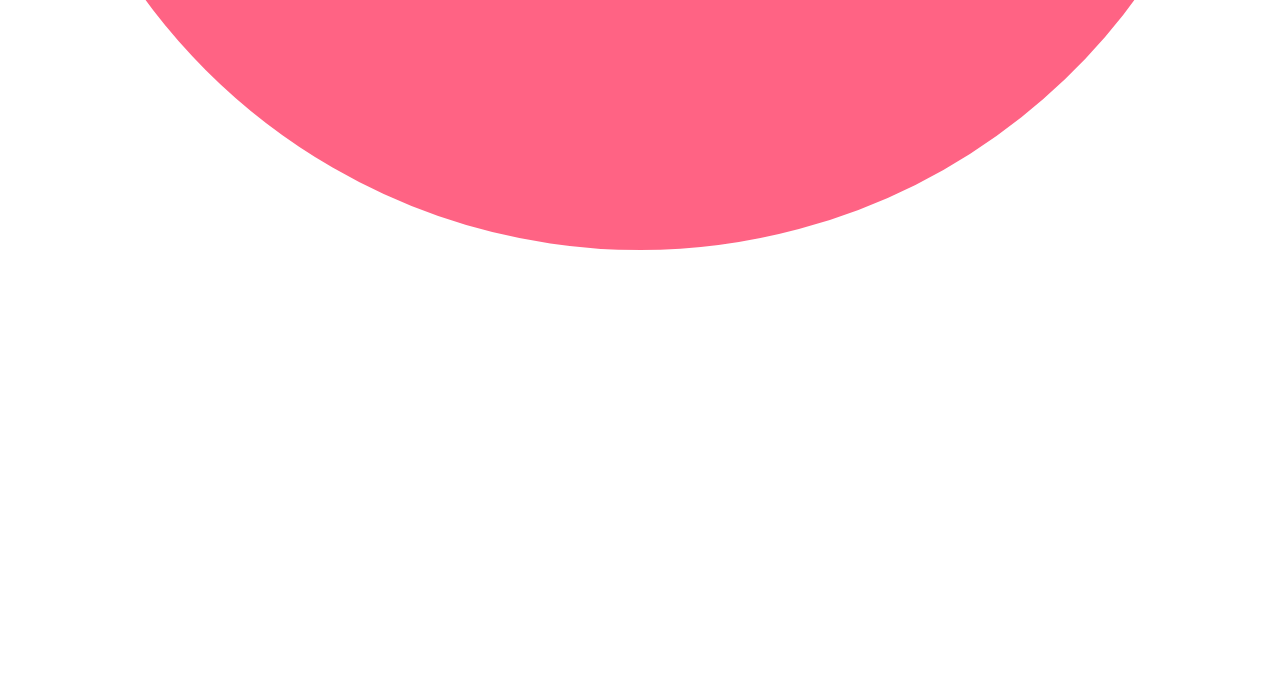
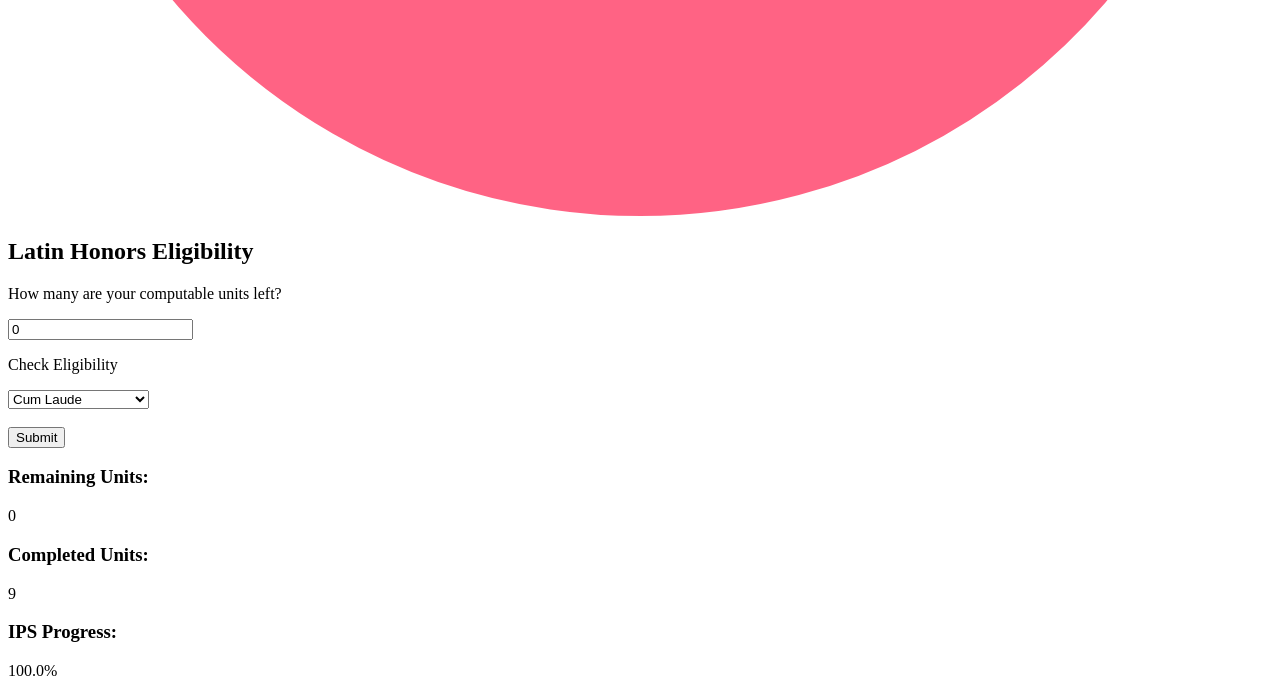
Before and after one commit to etaliae/CS42-MS, a Django app: page /dashboard/ in a window 1280 px wide. Shown: the part 1920-2608 px from the top of the page. Before the commit the page ends 2170 px from the top, so only its background shows below. Run offline with Django 5.2, Linux system fonts and the light colour scheme; data comes from the database, SQL or seed files in the repository.

Commit message:
Modified dashboard to add Latin Honors Eligibility feature

```diff
--- a/magis_sawrapped/dashboard/grades.py
+++ b/magis_sawrapped/dashboard/grades.py
@@ -115,3 +115,65 @@
     def letter_frequency(self):
         df = self.df
         return df.groupby('Final Grade')['Subject Code'].count().reset_index()
+
+    def qpi_by_course(self, minimum_courses=2):
+        df = self.df
+        df['Units'] = pd.to_numeric(df['Units'], errors='coerce')
+        df['Course'] = df['Subject Code'].str.split().str.get(0)
+        new_df = df.groupby('Course').apply(
+            lambda x: x['Weighted Grade'].sum() / x['Units'].sum()).reset_index()
+        new_df['Subjects'] = df.groupby(
+            'Course')['Subject Code'].count().reset_index()['Subject Code']
+        return new_df[new_df['Subjects'] >= minimum_courses]
+
+    def completed_units(self):
+        df = self.df
+        df['Units'] = pd.to_numeric(df['Units'], errors='coerce')
+        return df['Units'].sum()
+
+    def completed_units_delta(self):
+        df = self.df
+        df = df[df['Semester'] == self.last_sem].copy()
+        df['Units'] = pd.to_numeric(df['Units'], errors='coerce')
+        return df['Units'].sum()
+
+    def check_highest_possible(self, remaining_units, d, by_percent):
+        df = self.df
+        df['Units'] = pd.to_numeric(df['Units'], errors='coerce')
+        total_weighted = df['Weighted Grade'].sum()
+        multiplier = remaining_units / 100 if by_percent else 1
+        print('----------')
+        for letter, amount in d.items():
+            total_weighted += letters[letter] * (amount * multiplier)
+            print(letter, amount, letters[letter]*amount*multiplier)
+        total_units = df['Units'].sum() + remaining_units
+        highest_possible = round(total_weighted / total_units, 2)
+        return highest_possible
+
+    def check_minimum_required(self, remaining_units, honor):
+        df = self.df
+        taken_weighted = df['Weighted Grade'].sum()
+        total_units = df['Units'].sum() + remaining_units
+        remaining_weighted = (
+            honors_dict[honor][0] * total_units) - taken_weighted
+        return round(remaining_weighted/remaining_units, 2)
+
+    def analyze_courses(self, courses):
+        df = self.df
+        filtered_df = df.query('Course in @courses')
+        return filtered_df
+
+    def analyze_courses_qpi(self, courses):
+        df = self.analyze_courses(courses)
+        qpi = round(df['Weighted Grade'].sum() / df['Units'].sum(), 2)
+        return qpi
+
+    def qpi_vs_units(self):
+        df = self.df
+        qpi_sem_df = self.qpi_by_semester(exclude_intersession=True)
+        grouped_df = df.groupby('Semester')['Units'].sum().reset_index()
+        return pd.merge(qpi_sem_df, grouped_df, on='Semester')
+
+    def group_by_units(self):
+        df = self.df
+        return self.df.groupby('Semester')['Units'].sum().reset_index()
--- a/magis_sawrapped/dashboard/templates/dashboard/dashboard.html
+++ b/magis_sawrapped/dashboard/templates/dashboard/dashboard.html
@@ -6,14 +6,19 @@
 {% block header %}
 
 <script src="https://cdn.jsdelivr.net/npm/chart.js"></script>
+<script src="https://ajax.googleapis.com/ajax/libs/jquery/3.5.1/jquery.min.js"></script>
 
 {% endblock %}
 
 {% block content %}
 
+<!--Welcome Greeting-->
+
 <h1>Welcome, User!</h1>
 
-<div class="grades-table">
+<!--View Grade Table-->
+
+<div class="grades_table">
     <table>
 
         <tr>
@@ -33,28 +38,26 @@
     </table>
 </div>
 
-<div class="cumulative-qpi">
+<!--Cumulative QPI-->
+
+<div class="cumulative_qpi">
     <h2>Cumulative QPI</h2>
     <p>{{ cumulative_qpi }}</p>
 </div>
 
-<div class="latest-qpi">
+<!--Latest Semestral QPI-->
+
+<div class="latest_qpi">
     <h2>Latest Semestral QPI</h2>
     <p>{{ latest_qpi }}</p>
 </div>
 
-<div class="dean-list">
+<!--Dean's Lister Award-->
+
+<div class="dean_list">
     <h2>Dean's Lister Award</h2>
     <p>{{ dean_list }}</p>
 </div>
-
-{% for s in semester %}
-{{ s }}
-{% endfor %}
-
-{% for q in qpi %}
-{{ q }}
-{% endfor %}
 
 
 <h2>QPI by Semester</h2>
@@ -116,5 +119,113 @@
     });
 </script>
 
+<!--Latin Honors Eligibility-->
+
+<div class="latin_honors_eligibility">
+
+    <h2>Latin Honors Eligibility</h2>
+
+    <form id="input_form" method="post">
+        {% csrf_token %}
+
+        <p>How many are your computable units left?</p>
+        <input type="number" id="remaining_units" name="remaining_units" value="0">
+        <p>Check Eligibility</p>
+        <select id="lh_dropdown" name="lh_input">
+            <option value="cum_laude">Cum Laude</option>
+            <option value="magna_cum_laude">Magna Cum Laude</option>
+            <option value="summa_cum_laude">Summa Cum Laude</option>
+        </select><br><br>
+
+        <input type="submit" value="Submit">
+    </form>
+
+    <div id="output_ctr">
+        <h3>Remaining Units:</h3> <span id="remaining">{{remaining_units}}</span>
+        <h3>Completed Units:</h3> <span id="completed">{{completed_units}}</span>
+        <h3>IPS Progress:</h3> <span id="completed">{{ips_progress}}%</span>
+
+        {% comment %}
+        <canvas id="ipsProgress"></canvas>
+
+        <script>
+            let percent = JSON.parse('{{ percent|safe }}');
+
+            // Creating line chart
+            let c = document.getElementById('ipsProgress').getContext('2d');
+            let ipsProgress = new Chart(c, {
+                type: 'bar',
+                data: {
+                    labels: ['Progress'],
+                    datasets: [{
+                        data: [percent], // Set the initial progress value (e.g., 75%)
+                        backgroundColor: 'rgba(54, 162, 235, 0.5)',
+                        borderColor: 'rgba(54, 162, 235, 1)',
+                        borderWidth: 1,
+                        barPercentage: 0.5
+                    }]
+                },
+                options: {
+                    indexAxis: 'y',
+                    responsive: false,
+                    scales: {
+                        x: {
+                            display: false,
+                            ticks: {
+                                beginAtZero: true,
+                                max: 100
+                            }
+                        },
+                        y: {
+                            display: false
+                        },
+                    },
+                },
+            });
+        </script>
+    </div>
+    {% endcomment %}
+
+    {% comment %}
+    <script>
+        $(document).ready(function () {
+            $('#input_form').submit(function (e) {
+                e.preventDefault();
+                var remaining_units = $('#remaining_units').val();
+
+                console.log("Remaining Units:", remaining_units);
+
+                $.ajax({
+                    type: 'POST',
+                    url: '',
+                    data: {
+                        remaining_units: remaining_units,
+                        csrfmiddlewaretoken: $('input[name=csrfmiddlewaretoken]').val()
+                    },
+                    success: function (data) {
+                        // Log the response data to the console
+                        console.log("Response Data:", data);
+
+                        if (data.remaining_units !== undefined) {
+                            // Update the value of the span element with the id 'result1'
+                            $('#remaining').text(data.remaining_units);
+                        } else {
+                            console.error("Error: No 'remaining_units' found in response data.");
+                        }
+                    },
+                    error: function (xhr, status, error) {
+                        // Log any errors to the console
+                        console.error("AJAX Error:", error);
+                    }
+                });
+            });
+        });
+    </script>
+
+    {% endcomment %}
+
+</div>
+
+
 
 {% endblock %}
--- a/magis_sawrapped/dashboard/views.py
+++ b/magis_sawrapped/dashboard/views.py
@@ -7,6 +7,7 @@
 from .grades import get_grades, Grades
 
 import json
+
 
 def dashboard(request):
     grades = Grades()
@@ -24,6 +25,15 @@
     final_grade = json.dumps(letter_frequency['Final Grade'].tolist())
     subject_code = json.dumps(letter_frequency['Subject Code'].tolist())
 
+    remaining_units = 0
+    if request.method == 'POST':
+        remaining_units = int(request.POST['remaining_units'])
+        print(f"Remaining units from request: {remaining_units}")
+
+    completed_units = grades.completed_units()
+    total = completed_units + remaining_units
+    ips_progress = round(grades.completed_units() * 100 / total, 2).tolist()
+
     context = {'df': df,
                'cumulative_qpi': cumulative_qpi,
                'latest_qpi': latest_qpi,
@@ -31,7 +41,12 @@
                'semester': semester,
                'qpi': qpi,
                'final_grade': final_grade,
-               'subject_code': subject_code}
+               'subject_code': subject_code,
+               'remaining_units': remaining_units,
+               'completed_units': completed_units,
+               'ips_progress': ips_progress}
+
+    print(context)
 
     return render(request, 'dashboard/dashboard.html', context)
 
```
